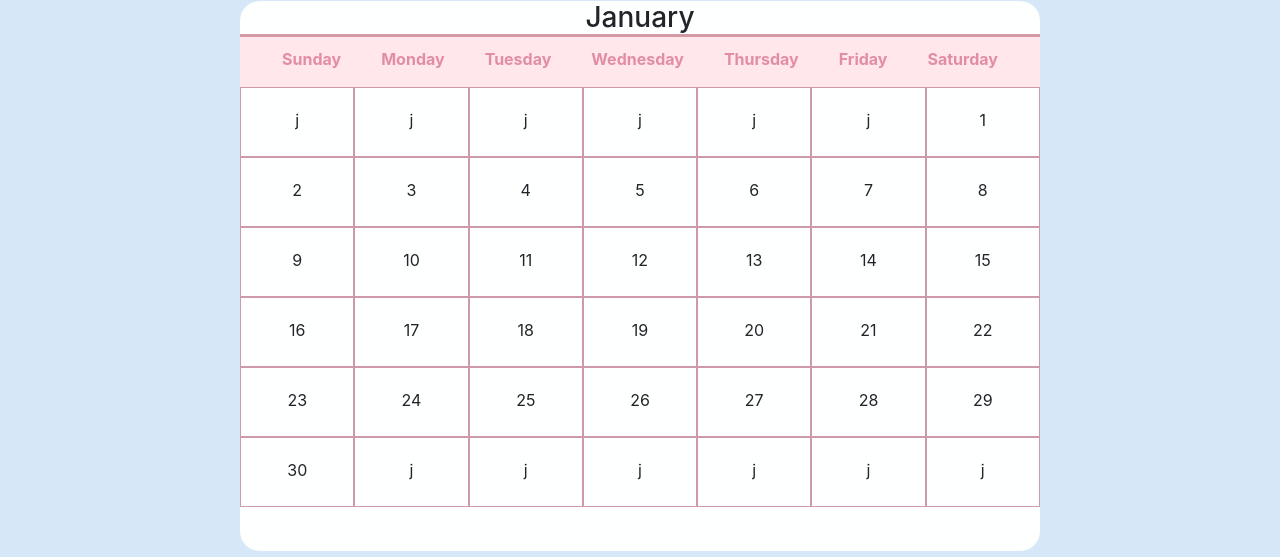
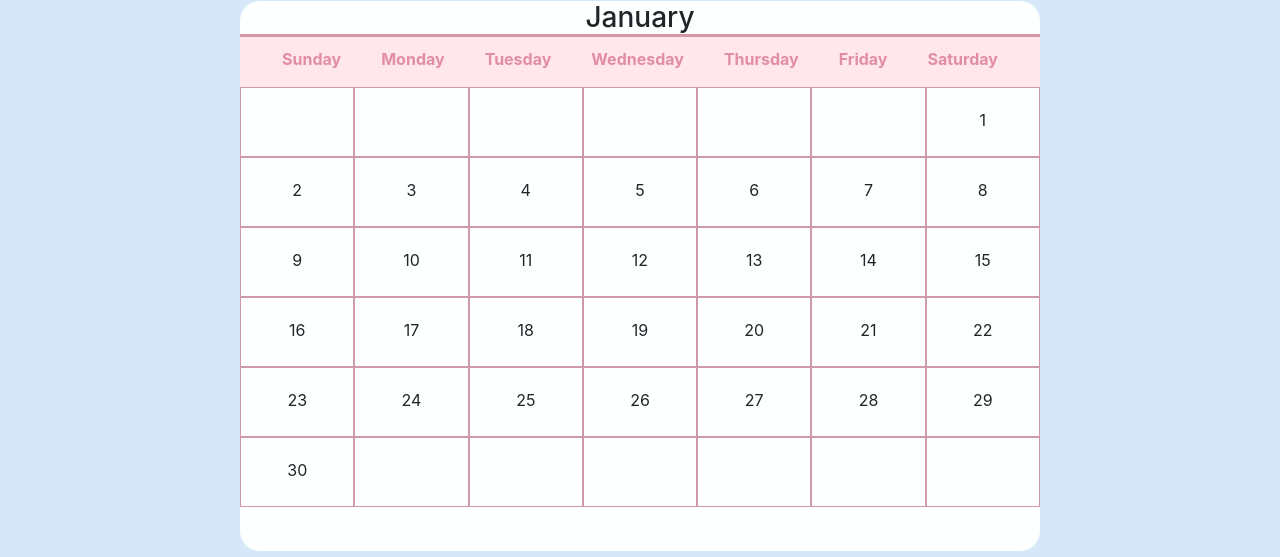
Before and after one commit to marynghiem/ToDoList, a React (Create React App) app in the folder client/: page / in a window 1280 px wide. Shown: the part 177-734 px from the top of the page. Built offline with nearby package versions, Linux system fonts and the light colour scheme.

Commit message:
fixed bug where the calendar order was incorrect if there was an empty div

```diff
--- a/client/src/components/MarysCalendar.js
+++ b/client/src/components/MarysCalendar.js
@@ -76,7 +76,7 @@ export const MarysCalendar = () => {
         {createDateArray(firstDay + 1, daysInMonth).map((week) =>
           week.map((day) => {
             if (day === 0) {
-              return <div className="day-box">j</div>;
+              return <div className="day-box">&nbsp;</div>;
             } else {
               return <div className="day-box">{day}</div>;
             }
```
